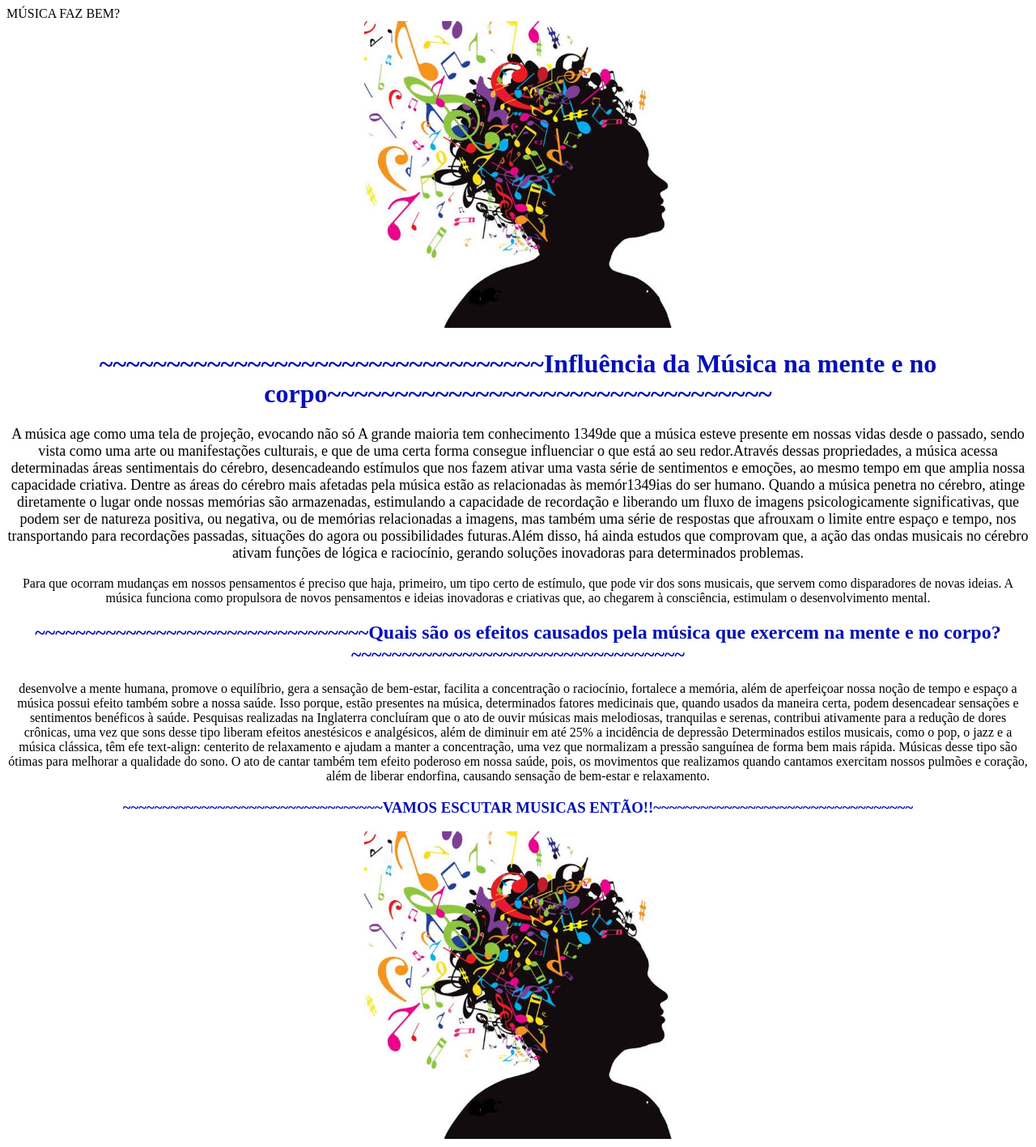
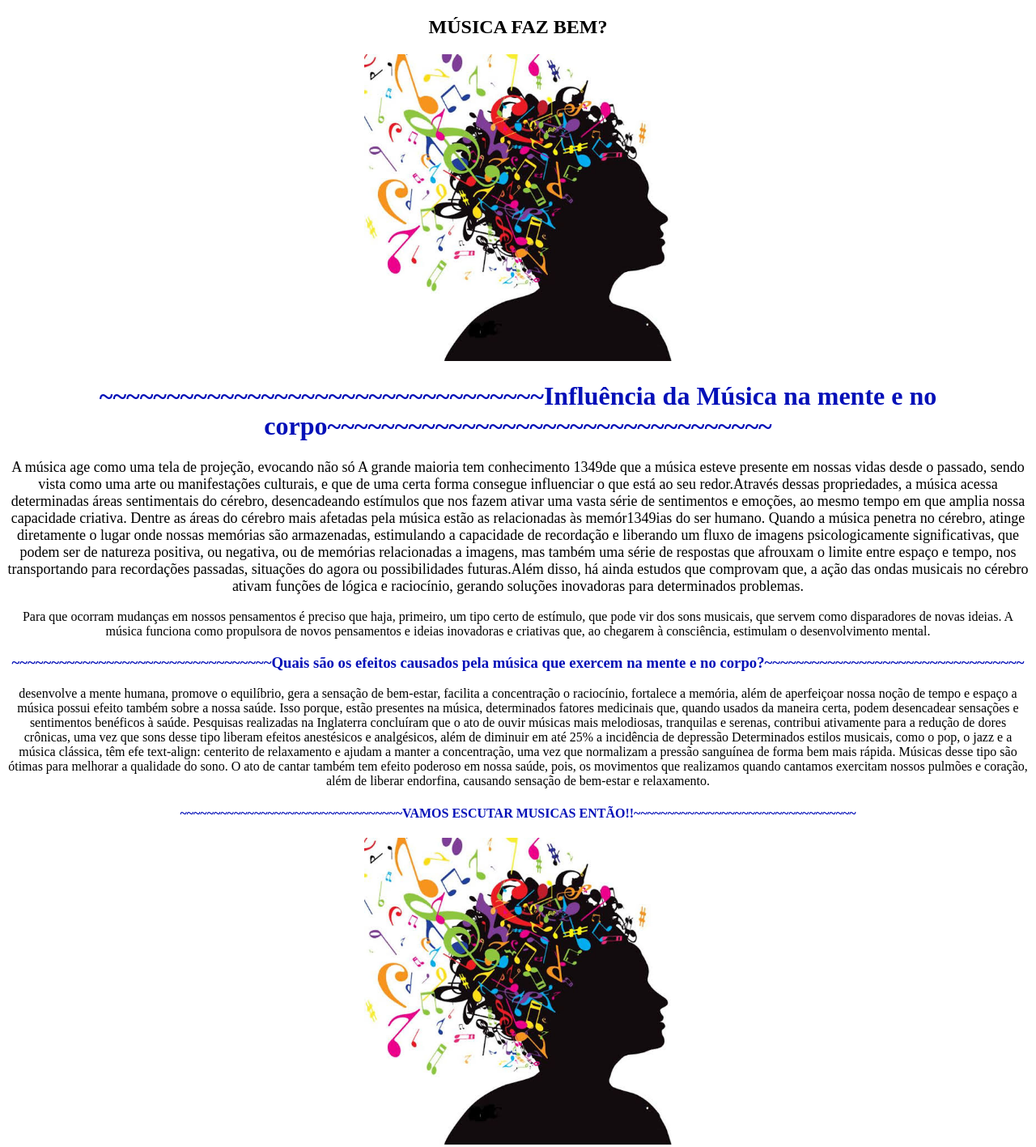
Before and after one commit to yomonicacardoso/m-sica-, a plain HTML site: page index.html in a window 1280 px wide. Shown: the whole page at 81% size. Drawn offline with Linux system fonts and the light colour scheme.

Commit message:
index.html

```diff
--- a/index.html
+++ b/index.html
@@ -6,7 +6,7 @@
      <link rel="stylesheet" href="style.css">
 <body>
        <header>
-        MÚSICA FAZ BEM?
+       <h2>MÚSICA FAZ BEM?</h2>
        </header>
 
      <center><img id="musica" src="música.jpeg"
@@ -45,7 +45,7 @@
            inovadoras e criativas que, ao chegarem à consciência, estimulam o desenvolvimento mental.
             </p2>
 
-            <h2><strong> ~~~~~~~~~~~~~~~~~~~~~~~~~~~~~~~~~Quais são os efeitos causados pela música que exercem na mente e no corpo?~~~~~~~~~~~~~~~~~~~~~~~~~~~~~~~~~</strong></h2>
+            <h3><strong> ~~~~~~~~~~~~~~~~~~~~~~~~~~~~~~~~~Quais são os efeitos causados pela música que exercem na mente e no corpo?~~~~~~~~~~~~~~~~~~~~~~~~~~~~~~~~~</strong></h3>
             <p3>    desenvolve a mente humana, promove o equilíbrio, gera a sensação de bem-estar,
                facilita a concentração
               o raciocínio, fortalece a memória, além de aperfeiçoar nossa noção de tempo e espaço
@@ -68,7 +68,7 @@
               que realizamos  quando cantamos exercitam nossos pulmões e coração, além de liberar endorfina,
              causando sensação de bem-estar e relaxamento.</p3>
 
-             <h3 <text align: center></text><strong> ~~~~~~~~~~~~~~~~~~~~~~~~~~~~~~~~~VAMOS ESCUTAR MUSICAS ENTÃO!!~~~~~~~~~~~~~~~~~~~~~~~~~~~~~~~~~</strong> </h3>
+             <h4 <text align: center></text><strong> ~~~~~~~~~~~~~~~~~~~~~~~~~~~~~~~~~VAMOS ESCUTAR MUSICAS ENTÃO!!~~~~~~~~~~~~~~~~~~~~~~~~~~~~~~~~~</strong> </h4>
 
             <center> <img id="musica" src="música.jpeg"</center>
 
```
